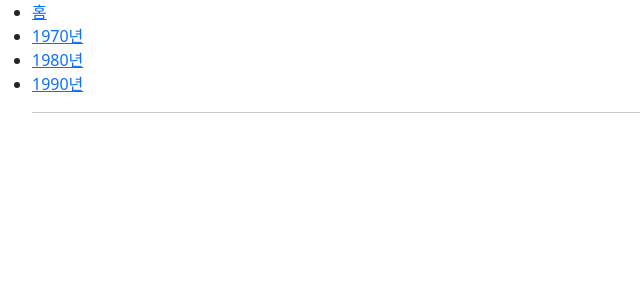
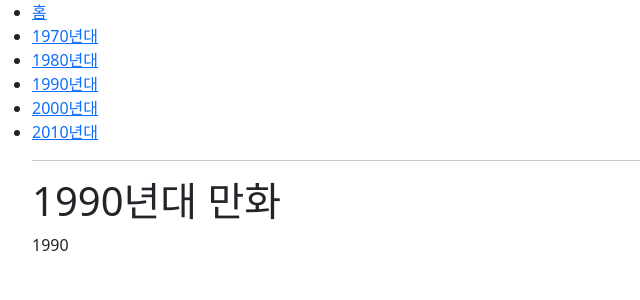
Before and after one commit to Eclipse-K/Animation_Page, a React (Create React App) app: page /s1990 in a window 1280 px wide. Before the commit this address had no page. Shown: the top 300 px of the page, without its empty margins (0-640 px from the left). Built offline with nearby package versions, Linux system fonts and the light colour scheme.

Commit message:
Add 1970 ~ 2010

```diff
--- a/src/Components/Navigation.js
+++ b/src/Components/Navigation.js
@@ -3,6 +3,9 @@ import { Link } from "react-router-dom";
 import { Routes, Route } from "react-router-dom";
 import S1970 from "./S1970";
 import S1980 from "./S1980";
+import S1990 from "./S1990";
+import S2000 from "./S2000";
+import S2010 from "./S2010";
 
 function Navigation() {
   return (
@@ -12,18 +15,27 @@ function Navigation() {
           <Link to="/">홈</Link>
         </li>
         <li>
-          <Link to="/s1970">1970년</Link>
+          <Link to="/s1970">1970년대</Link>
         </li>
         <li>
-          <Link to="/s1980">1980년</Link>
+          <Link to="/s1980">1980년대</Link>
         </li>
         <li>
-          <Link to="/s1990">1990년</Link>
+          <Link to="/s1990">1990년대</Link>
+        </li>
+        <li>
+          <Link to="/s2000">2000년대</Link>
+        </li>
+        <li>
+          <Link to="/s2010">2010년대</Link>
         </li>
         <hr />
         <Routes>
           <Route path="/s1970" element={<S1970 />} />
           <Route path="/s1980" element={<S1980 />} />
+          <Route path="/s1990" element={<S1990 />} />
+          <Route path="/s2000" element={<S2000 />} />
+          <Route path="/s2010" element={<S2010 />} />
         </Routes>
       </ul>
     </div>
--- a/src/Components/S1970.js
+++ b/src/Components/S1970.js
@@ -1,7 +1,9 @@
+import React from "react";
+
 function S1970() {
   return (
     <div>
-      <h1>s1970</h1>
+      <h1>1970년대 만화</h1>
       <p>1970</p>
     </div>
   );
--- a/src/Components/S1980.js
+++ b/src/Components/S1980.js
@@ -3,7 +3,7 @@ import React from "react";
 function S1980() {
   return (
     <div>
-      <h1>s1980</h1>
+      <h1>1980년대 만화</h1>
       <p>1980</p>
     </div>
   );
--- /dev/null
+++ b/src/Components/S1990.js
@@ -0,0 +1,12 @@
+import React from "react";
+
+function S1990() {
+  return (
+    <div>
+      <h1>1990년대 만화</h1>
+      <p>1990</p>
+    </div>
+  );
+}
+
+export default S1990;
--- /dev/null
+++ b/src/Components/S2000.js
@@ -0,0 +1,12 @@
+import React from "react";
+
+function S2000() {
+  return (
+    <div>
+      <h1>2000년대 만화</h1>
+      <p>2000</p>
+    </div>
+  );
+}
+
+export default S2000;
--- /dev/null
+++ b/src/Components/S2010.js
@@ -0,0 +1,12 @@
+import React from "react";
+
+function S2010() {
+  return (
+    <div>
+      <h1>2010년대 만화</h1>
+      <p>2010</p>
+    </div>
+  );
+}
+
+export default S2010;
```
